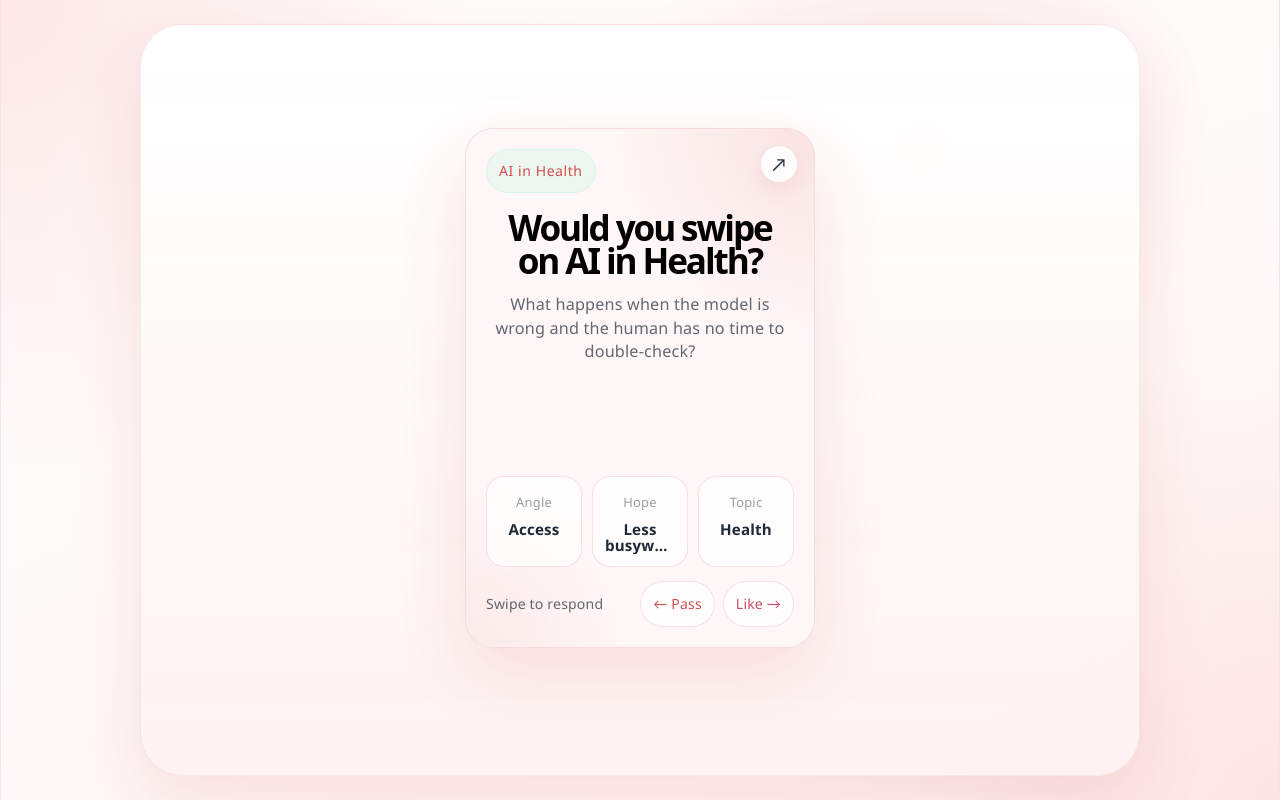
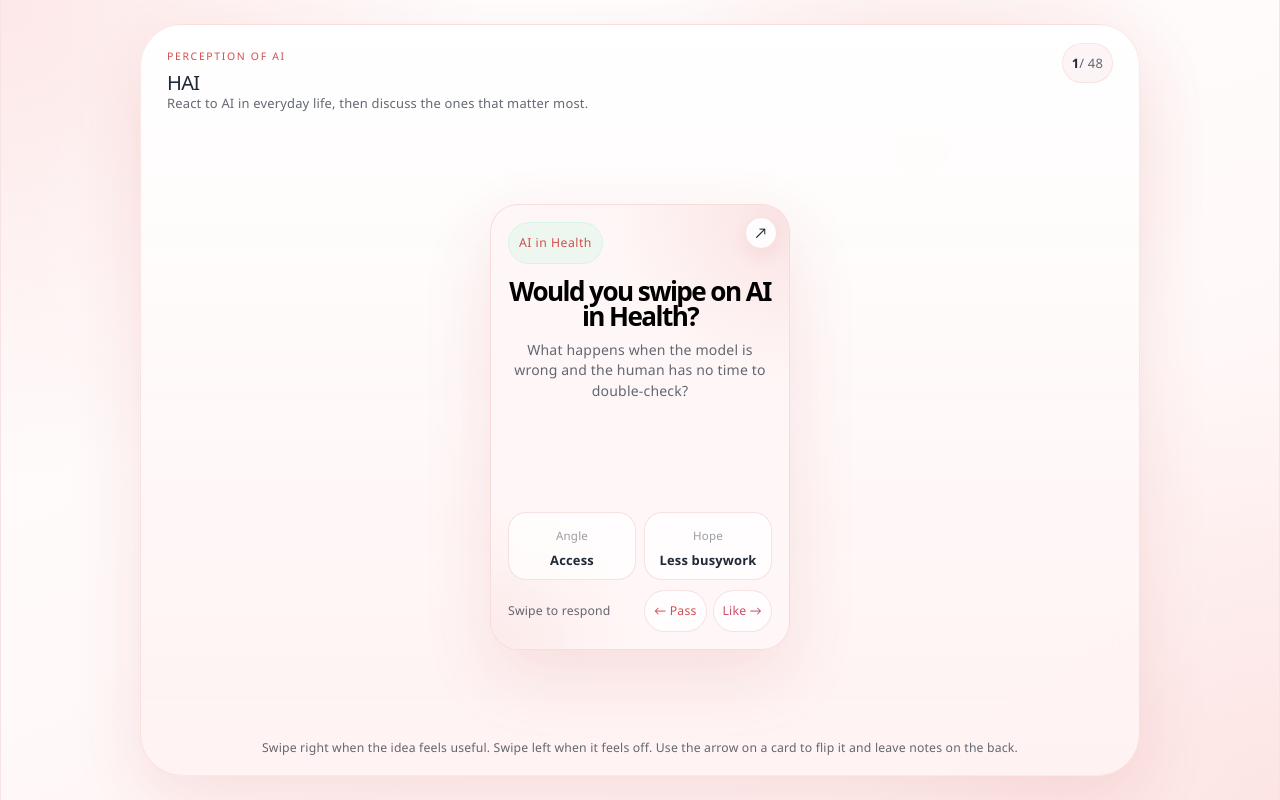
Before and after one commit to zuni71/hai_website, a React (Vite) app in the folder frontend/: page / in a window 1280 px wide. Built offline with nearby package versions, Linux system fonts and the light colour scheme.

Commit message:
page headers and footers

```diff
--- a/frontend/src/components/swipe/SwipeCard.module.css
+++ b/frontend/src/components/swipe/SwipeCard.module.css
@@ -2,8 +2,8 @@
 
 .card {
   position: relative;
-  width: min(100%, 350px);
-  height: min(100%, 520px);
+  width: min(100%, 300px);
+  height: min(100%, 446px);
   margin-inline: auto;
 
   touch-action: pan-y;
@@ -54,7 +54,7 @@
   display: flex;
   flex-direction: column;
 
-  padding: 20px;
+  padding: 17px;
 
   opacity: 0;
   visibility: hidden;
@@ -93,7 +93,7 @@
 
 .topicChip {
   width: fit-content;
-  padding: 8px 12px;
+  padding: 7px 10px;
 
   border: 1px solid rgba(126, 240, 192, 0.2);
   border-radius: 999px;
@@ -101,20 +101,20 @@
   background: rgba(126, 240, 192, 0.14);
   color: var(--accent);
 
-  font-size: 0.78rem;
+  font-size: 0.68rem;
   letter-spacing: 0.04em;
 }
 
 /* ---------- Front ---------- */
 
 .headlineBlock {
-  margin-top: 18px;
+  margin-top: 15px;
 }
 
 .card h2 {
   margin: 0;
 
-  font-size: 1.95rem;
+  font-size: 1.45rem;
   line-height: 0.94;
   letter-spacing: -0.06em;
   color: black;
@@ -123,10 +123,10 @@
 
 .cardCopy {
   text-align:center;
-  margin: 16px 0 0;
+  margin: 12px 0 0;
 
   color: var(--muted);
-  font-size: 0.9rem;
+  font-size: 0.78rem;
   line-height: 1.45;
 }
 
@@ -134,18 +134,18 @@
 
 .cardBottom {
   display: grid;
-  gap: 14px;
+  gap: 10px;
 }
 
 .cardStats {
   display: grid;
-  grid-template-columns: repeat(3, 1fr);
-  gap: 10px;
+  grid-template-columns: repeat(2, 1fr);
+  gap: 8px;
 }
 
 .stat {
   min-width: 0;
-  padding: 12px;
+  padding: 10px;
 
   border: 1px solid var(--border);
   border-radius: var(--radius-md);
@@ -159,19 +159,16 @@
 }
 
 .stat span {
-  margin-bottom: 6px;
+  margin-bottom: 4px;
 
   color: var(--faint);
-  font-size: 0.72rem;
+  font-size: 0.64rem;
 }
 
 .stat strong {
-  overflow: hidden;
-
-  font-size: 0.84rem;
-  line-height: 1.1;
-
-  text-overflow: ellipsis;
+  font-size: 0.72rem;
+  line-height: 1.2;
+  overflow-wrap: anywhere;
 }
 
 /* ---------- Swipe Hint ---------- */
@@ -180,19 +177,19 @@
   display: flex;
   align-items: center;
   justify-content: space-between;
-  gap: 12px;
+  gap: 8px;
 
   color: var(--muted);
-  font-size: 0.78rem;
+  font-size: 0.68rem;
 }
 
 .swipeSignals {
   display: flex;
-  gap: 8px;
+  gap: 6px;
 }
 
 .signal {
-  padding: 9px 12px;
+  padding: 7px 9px;
 
   border: 1px solid var(--border);
   border-radius: 999px;
@@ -219,18 +216,18 @@
 }
 
 .cardBack h3 {
-  margin: 18px 0 0;
+  margin: 15px 0 0;
 
-  font-size: 1.18rem;
+  font-size: 1rem;
   line-height: 1;
   letter-spacing: -0.03em;
 }
 
 .cardBack p {
-  margin: 8px 0 0;
+  margin: 7px 0 0;
 
   color: var(--muted);
-  font-size: 0.82rem;
+  font-size: 0.72rem;
   line-height: 1.45;
 }
 
@@ -239,21 +236,21 @@
 .commentGrid {
   display: grid;
   grid-template-rows: auto 1fr auto;
-  gap: 12px;
+  gap: 8px;
   flex:1;
   min-height: 0;
 }
 
 .commentField {
   display: grid;
-  gap: 8px;
+  gap: 6px;
   min-height: 0;
 }
 
 .commentField label {
   color: var(--muted);
 
-  font-size: 0.74rem;
+  font-size: 0.64rem;
   letter-spacing: 0.04em;
   text-transform: uppercase;
 }
@@ -261,9 +258,11 @@
 .commentField textarea {
 
   width: 100%;
-  min-height: 98px;
+  min-height: 76px;
 
-  padding: 14px 14px;
+  padding: 10px;
+
+  font-size: 0.72rem;
 
   resize: none;
 
@@ -287,15 +286,16 @@
 
 .cardActions {
   display: flex;
-  gap: 10px;
+  gap: 8px;
 }
 
 .actionBtn {
   flex: 1;
-  padding: 14px 16px;
+  padding: 10px 12px;
 
   border-radius: var(--radius-md);
 
+  font-size: 0.75rem;
   font-weight: 600;
 
   transition: transform 160ms ease;
@@ -338,15 +338,17 @@
 
 .flipButton {
   position: absolute;
-  top: 16px;
-  right: 16px;
+  top: 12px;
+  right: 12px;
   z-index: 2;
 
-  width: 38px;
-  height: 38px;
+  width: 32px;
+  height: 32px;
 
   display: grid;
   place-items: center;
+
+  font-size: 0.8rem;
 
   border: 1px solid var(--border);
   border-radius: 50%;
@@ -363,11 +365,7 @@
 
 @media (max-width: 420px) {
   .cardFace {
-    padding: 18px;
-  }
-
-  .card h2 {
-    font-size: 1.7rem;
+    padding: 16px;
   }
 
   .swipeHint {
--- a/frontend/src/components/swipe/SwipeCard.tsx
+++ b/frontend/src/components/swipe/SwipeCard.tsx
@@ -192,10 +192,6 @@ export default function SwipeCard({ card, onSwipe }: SwipeCardProps) {
               <strong>{card.hope}</strong>
             </div>
 
-            <div className={styles.stat}>
-              <span>Topic</span>
-              <strong>{card.topic}</strong>
-            </div>
           </div>
 
           <div className={styles.swipeHint}>
--- a/frontend/src/components/swipe/SwipeDeck.module.css
+++ b/frontend/src/components/swipe/SwipeDeck.module.css
@@ -4,5 +4,4 @@
   width: 100%;
   height: 100%;
   min-height: 0;
-  padding: 8px 0 32px;
 }
--- a/frontend/src/components/swipe/SwipeDeck.tsx
+++ b/frontend/src/components/swipe/SwipeDeck.tsx
@@ -1,27 +1,16 @@
-import { useState } from "react";
-import { cardStrings } from "../../strings";
+import { type CardStrings } from "../../strings";
 import SwipeCard, { type SwipeDirection } from "./SwipeCard";
 import styles from "./SwipeDeck.module.css";
 
-export default function SwipeDeck() {
-  const [activeIndex, setActiveIndex] = useState(0);
-  const activeCard = cardStrings[activeIndex];
+interface SwipeDeckProps {
+  card: CardStrings;
+  onSwipe: (direction: SwipeDirection) => void;
+}
 
-  const handleSwipe = (direction: SwipeDirection) => {
-    switch (direction) {
-      case "left":
-      case "right":
-        setActiveIndex((index) => (index + 1) % cardStrings.length);
-    }
-  };
-
+export default function SwipeDeck({ card, onSwipe }: SwipeDeckProps) {
   return (
     <section className={styles.deck} aria-label="AI conversation cards">
-      <SwipeCard
-        key={activeCard.id}
-        card={activeCard}
-        onSwipe={handleSwipe}
-      />
+      <SwipeCard key={card.id} card={card} onSwipe={onSwipe} />
     </section>
   );
 }
--- /dev/null
+++ b/frontend/src/pages/SwipePage.module.css
@@ -0,0 +1,79 @@
+.page {
+  display: grid;
+  grid-template-rows: auto minmax(0, 1fr) auto;
+  gap: 10px;
+  width: 100%;
+  height: 100%;
+  min-height: 0;
+  padding: 8px 16px;
+}
+
+.header {
+  display: flex;
+  align-items: flex-start;
+  justify-content: space-between;
+  gap: 12px;
+}
+
+.brand {
+  text-align: left;
+}
+
+.eyebrow {
+  margin: 0;
+  color: var(--accent);
+  font-size: 0.58rem;
+  letter-spacing: 0.16em;
+  text-transform: uppercase;
+}
+
+.header h1 {
+  margin: 3px 0;
+  color: var(--text);
+  font-size: 1.12rem;
+  line-height: 1;
+  letter-spacing: -0.04em;
+}
+
+.subtitle {
+  max-width: 36rem;
+  margin: 0;
+  color: var(--muted);
+  font-size: 0.72rem;
+  line-height: 1.35;
+}
+
+.progress {
+  flex: none;
+  margin: 0;
+  padding: 6px 9px;
+  border: 1px solid rgba(211, 77, 77, 0.1);
+  border-radius: 999px;
+  background: rgba(211, 77, 77, 0.05);
+  color: var(--text);
+  font-size: 0.72rem;
+  white-space: nowrap;
+}
+
+.progress span {
+  color: var(--muted);
+}
+
+.footer {
+  margin: 0;
+  color: var(--muted);
+  font-size: 0.68rem;
+  line-height: 1.35;
+  text-align: center;
+}
+
+@media (max-width: 420px) {
+  .page {
+    padding: 10px 12px;
+  }
+
+  .subtitle {
+    max-width: 23rem;
+    font-size: 0.66rem;
+  }
+}
--- a/frontend/src/pages/SwipePage.tsx
+++ b/frontend/src/pages/SwipePage.tsx
@@ -1,5 +1,45 @@
+import { useState } from "react";
 import SwipeDeck from "../components/swipe/SwipeDeck";
+import { cardStrings } from "../strings";
+import { type SwipeDirection } from "../components/swipe/SwipeCard";
+import styles from "./SwipePage.module.css";
 
 export default function SwipePage() {
-  return <SwipeDeck />;
+  const [activeIndex, setActiveIndex] = useState(0);
+  const activeCard = cardStrings[activeIndex];
+
+  const handleSwipe = (direction: SwipeDirection) => {
+    switch (direction) {
+      case "left":
+      case "right":
+        setActiveIndex((index) => (index + 1) % cardStrings.length);
+    }
+  };
+
+  return (
+    <section className={styles.page}>
+      <header className={styles.header}>
+        <div className={styles.brand}>
+          <p className={styles.eyebrow}>Perception of AI</p>
+          <h1>HAI</h1>
+          <p className={styles.subtitle}>
+            React to AI in everyday life, then discuss the ones that matter
+            most.
+          </p>
+        </div>
+
+        <p className={styles.progress} aria-live="polite">
+          <strong>{activeIndex + 1}</strong>
+          <span>/ {cardStrings.length}</span>
+        </p>
+      </header>
+
+      <SwipeDeck card={activeCard} onSwipe={handleSwipe} />
+
+      <footer className={styles.footer}>
+        Swipe right when the idea feels useful. Swipe left when it feels off.
+        Use the arrow on a card to flip it and leave notes on the back.
+      </footer>
+    </section>
+  );
 }
```
